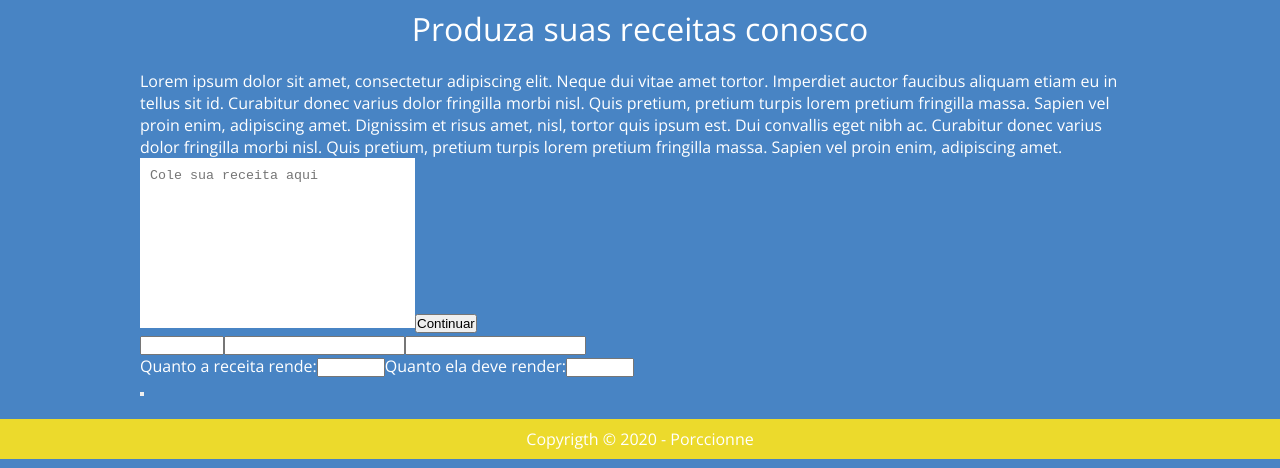
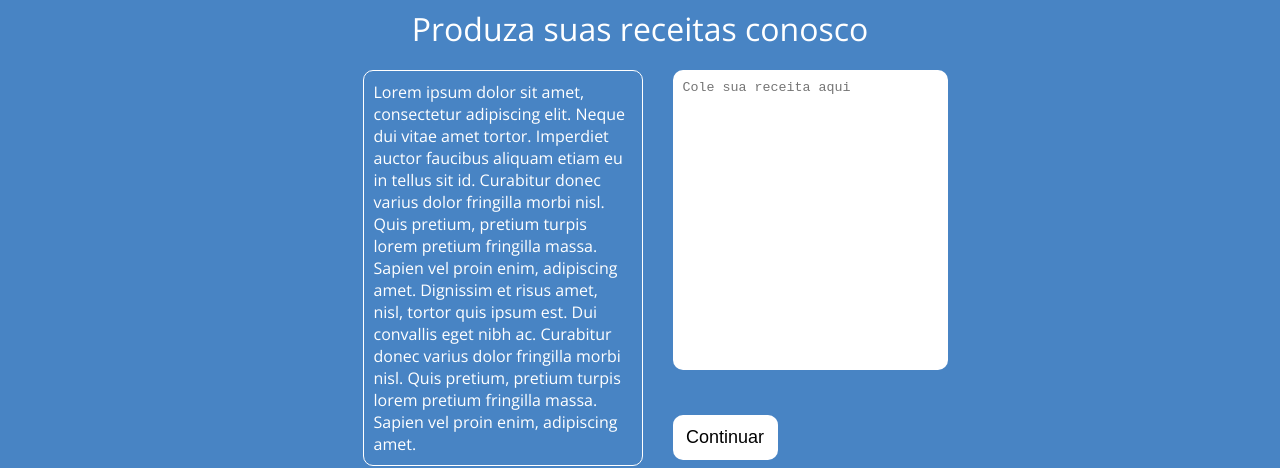
Before and after one commit to httpaiva/porccionne, a Next.js app: page / in a window 1280 px wide. Shown: the part 343-811 px from the top of the page. Built offline with nearby package versions, Linux system fonts and the light colour scheme.

Commit message:
Estilizando formulário

```diff
--- a/pages/api/hello.js
+++ /dev/null
@@ -1,6 +0,0 @@
-// Next.js API route support: https://nextjs.org/docs/api-routes/introduction
-
-export default (req, res) => {
-  res.statusCode = 200
-  res.json({ name: 'John Doe' })
-}
--- a/styles.css
+++ b/styles.css
@@ -18,6 +18,11 @@ textarea {
   outline: none;
   padding: 10px;
   border: none;
+  border-radius: 10px;
+}
+
+button {
+  outline: none;
 }
 
 .container {
@@ -59,7 +64,7 @@ textarea {
   font-weight: 400;
 }
 
-.container .inicial {
+.container .formulario1 {
   display: -webkit-box;
   display: -ms-flexbox;
   display: flex;
@@ -70,12 +75,16 @@ textarea {
           justify-content: center;
 }
 
-.container .inicial p {
+.container .formulario1 p {
   max-width: 280px;
+  margin: 0 30px;
   margin-bottom: 30px;
+  padding: 10px;
+  border: 1px solid;
+  border-radius: 10px;
 }
 
-.container .inicial .textarea-input {
+.container .formulario1 .textarea-input {
   display: -webkit-box;
   display: -ms-flexbox;
   display: flex;
@@ -83,17 +92,115 @@ textarea {
   -webkit-box-direction: normal;
       -ms-flex-direction: column;
           flex-direction: column;
-  -webkit-box-pack: justify;
-      -ms-flex-pack: justify;
-          justify-content: space-between;
+  -webkit-box-align: start;
+      -ms-flex-align: start;
+          align-items: flex-start;
+}
+
+@media (max-width: 628px) {
+  .container .formulario1 .textarea-input {
+    -webkit-box-align: center;
+        -ms-flex-align: center;
+            align-items: center;
+  }
+}
+
+.container .formulario1 .textarea-input textarea {
+  height: 300px;
+}
+
+.container .formulario1 .textarea-input .continuar {
+  width: 105px;
+  height: 45px;
+  margin-top: 45px;
+  background-color: #FFF;
+  font-size: 18px;
+  border-radius: 10px;
+  border: none;
+  cursor: pointer;
+  -webkit-transition-duration: 0.4s;
+          transition-duration: 0.4s;
+}
+
+.container .formulario1 .textarea-input .continuar:hover {
+  background-color: #ecda2c;
+}
+
+.container .formulario2 {
+  margin-top: 25px;
+  display: -webkit-box;
+  display: -ms-flexbox;
+  display: flex;
+  -ms-flex-wrap: wrap;
+      flex-wrap: wrap;
+  -webkit-box-orient: vertical;
+  -webkit-box-direction: normal;
+      -ms-flex-direction: column;
+          flex-direction: column;
   -webkit-box-align: center;
       -ms-flex-align: center;
           align-items: center;
 }
 
+.container .formulario2 input {
+  height: 45px;
+  outline: none;
+  border-radius: 10px;
+  border: 1px solid #EEE;
+  margin: 5px;
+  font-size: 18px;
+  text-align: center;
+}
+
+.container .formulario2 .linha-receita {
+  display: -webkit-box;
+  display: -ms-flexbox;
+  display: flex;
+  -webkit-box-pack: center;
+      -ms-flex-pack: center;
+          justify-content: center;
+  -ms-flex-wrap: wrap;
+      flex-wrap: wrap;
+}
+
+.container .formulario2 .rendimento {
+  display: -webkit-box;
+  display: -ms-flexbox;
+  display: flex;
+  -webkit-box-orient: vertical;
+  -webkit-box-direction: normal;
+      -ms-flex-direction: column;
+          flex-direction: column;
+}
+
+.container .formulario2 .rendimento label {
+  margin-top: 25px;
+}
+
+.container .formulario2 .rendimento input {
+  width: 170px;
+}
+
+.container .formulario2 .porccionar {
+  width: 280px;
+  height: 70px;
+  margin-top: 45px;
+  background: url(./img/logoButton.svg) no-repeat center;
+  background-color: #E86464;
+  color: #ecda2c;
+  font-size: 28px;
+  border-radius: 10px;
+  border: none;
+}
+
+.container .formulario2 .porccionar:hover {
+  background-color: #d05a5a;
+}
+
 .footer {
   width: 100%;
   height: 40px;
+  color: #000;
   bottom: 0;
   text-align: center;
   background-color: #ecda2c;
--- a/styles.scss
+++ b/styles.scss
@@ -1,5 +1,7 @@
 $backgroundblue: #4884C4;
 $yellowporccionne: #ecda2c;
+$redporccionne: #E86464;
+$darkerred: #d05a5a;
 
 * {
     padding: 0;
@@ -21,6 +23,11 @@ textarea {
     outline: none;
     padding: 10px;
     border: none;
+    border-radius: 10px;
+}
+
+button {
+    outline: none;
 }
 
 .container {
@@ -48,7 +55,7 @@ textarea {
             font-weight: 400;
         }
     }
-    .inicial {
+    .formulario1 {
         display: flex;
         flex-wrap: wrap;
 
@@ -56,15 +63,101 @@ textarea {
 
         p{
             max-width: 280px;
+            margin: 0 30px;
+            margin-bottom: 30px;
+            padding: 10px;
 
-            margin-bottom: 30px;
+            border: 1px solid;
+            border-radius: 10px;
+
+
         }
 
         .textarea-input {
             display: flex;
             flex-direction: column;
-            justify-content: space-between;
-            align-items: center;
+            align-items: flex-start;
+
+            @media (max-width:628px) {
+                align-items: center;
+            }
+
+            textarea {
+                height: 300px;
+            }
+
+            .continuar {
+                width: 105px;
+                height: 45px;
+                margin-top: 45px;
+
+                background-color: #FFF;
+                font-size: 18px;
+                border-radius: 10px;
+                border: none;
+                cursor: pointer;
+
+                transition-duration: 0.4s;
+
+            }
+
+            .continuar:hover {
+                background-color: $yellowporccionne;
+            }
+        }
+    }
+
+    .formulario2 {
+        margin-top: 25px;
+        display: flex;
+        flex-wrap: wrap;
+        flex-direction: column;
+        align-items: center;
+
+        input {
+            height: 45px;
+            outline: none;
+            border-radius: 10px;
+            border: 1px solid #EEE;
+            margin: 5px;
+            font-size: 18px;
+            text-align: center;
+        }
+
+        .linha-receita {
+            display: flex;
+            justify-content: center;
+            flex-wrap: wrap;
+        }
+
+        .rendimento {
+            display: flex;
+            flex-direction: column;
+
+            label {
+                margin-top: 25px;
+            }
+        }
+
+        .rendimento input {
+            width: 170px;
+        }
+
+        .porccionar {
+            width: 280px;
+            height: 70px;
+            margin-top: 45px;
+
+            background: url(./img/logoButton.svg) no-repeat center;
+            background-color: $redporccionne;
+            color: $yellowporccionne;
+            font-size: 28px;
+            border-radius: 10px;
+            border: none;
+        }
+
+        .porccionar:hover {
+            background-color: $darkerred;
         }
     }
 }
@@ -72,6 +165,7 @@ textarea {
 .footer {
     width: 100%;
     height: 40px;
+    color: #000;
 
     bottom: 0;
     text-align: center;
```
Also changed, not shown: img/logoButton.svg (added), 1 other file (tests, documents, lock files or other folders).
